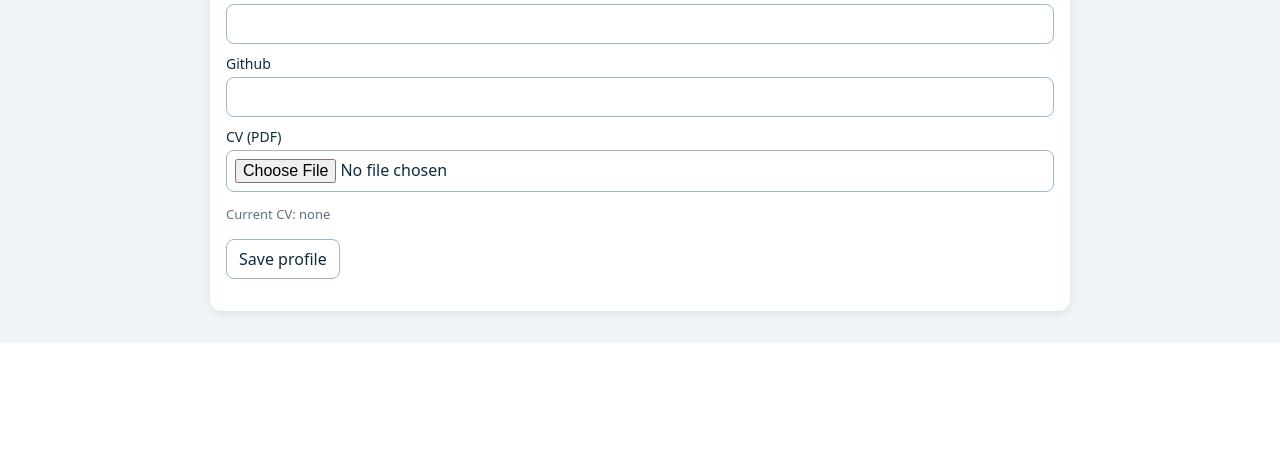
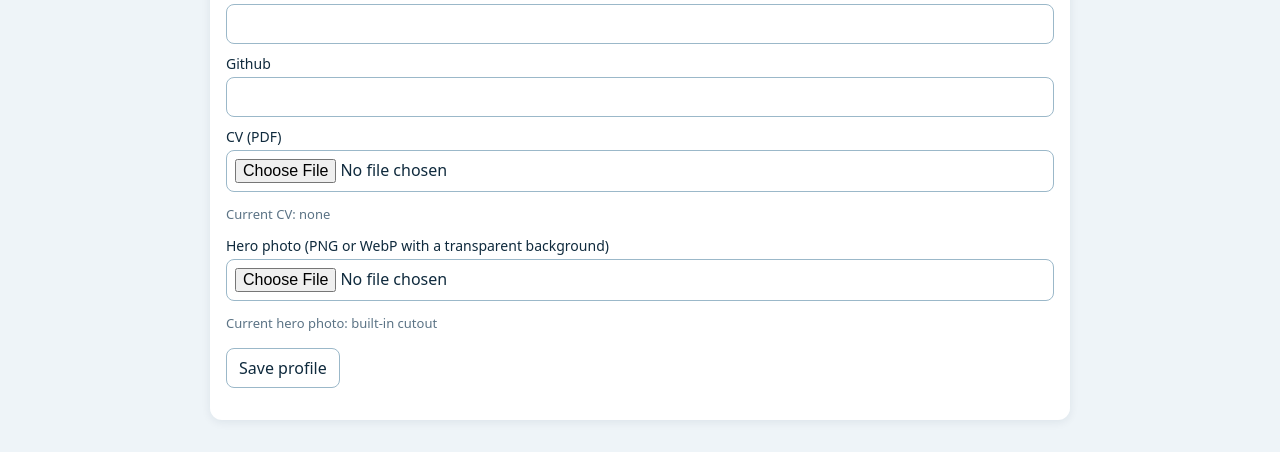
Before and after one commit to Sureiamdiamond/portfolio, a PHP site: page /admin/index.php in a window 1280 px wide. Shown: the part 859-1311 px from the top of the page. Before the commit the page ends 1202 px from the top, so only its background shows below. Run offline with PHP 8.4, Linux system fonts and the light colour scheme; the visitor is signed in with stand-in values (Sample User, id 1).

Commit message:
Refine the hero portrait mask and add an admin upload for it
The cutout is re-masked with 8-connected background detection, which
removes the checkerboard without eating the arm. Admin's profile tab
accepts a transparent PNG or WebP for the hero photo; when none is
uploaded, the built-in cutout is shown.

Co-Authored-By: Claude Haiku 5.5 <noreply@anthropic.com>
Claude-Session: https://claude.ai/code/session_01FSKdZ7oERHWvy9Fd41LVKs

```diff
--- a/admin/index.php
+++ b/admin/index.php
@@ -62,6 +62,11 @@ if ($_SERVER['REQUEST_METHOD'] === 'POST') {
                     $old = $pdo->query("SELECT v FROM profile WHERE k = 'cv'")->fetchColumn();
                     remove_upload($old ?: null);
                     $pdo->prepare("INSERT OR REPLACE INTO profile (k, v) VALUES ('cv', ?)")->execute([$cv]);
+                }
+                if ($photo = save_file_upload('file_photo', ['png', 'webp'])) {
+                    $old = $pdo->query("SELECT v FROM profile WHERE k = 'hero_photo'")->fetchColumn();
+                    remove_upload($old ?: null);
+                    $pdo->prepare("INSERT OR REPLACE INTO profile (k, v) VALUES ('hero_photo', ?)")->execute([$photo['path']]);
                 }
                 $notice = 'Profile saved.';
             }
@@ -325,6 +330,9 @@ if ($loggedIn) {
       <label for="cv">CV (PDF)</label>
       <input id="cv" type="file" name="file_cv" accept="application/pdf,.pdf">
       <p class="muted">Current CV: <?= !empty($profile['cv']) ? '<a href="../' . e($profile['cv']) . '" target="_blank">open</a>' : 'none' ?></p>
+      <label for="photo">Hero photo (PNG or WebP with a transparent background)</label>
+      <input id="photo" type="file" name="file_photo" accept="image/png,image/webp,.png,.webp">
+      <p class="muted">Current hero photo: <?= !empty($profile['hero_photo']) ? '<a href="../' . e($profile['hero_photo']) . '" target="_blank">open</a>' : 'built-in cutout' ?></p>
       <p><button type="submit">Save profile</button></p>
     </form>
   <?php elseif ($tab === 'files'): ?>
--- a/index.php
+++ b/index.php
@@ -23,6 +23,8 @@ $education = array_values(array_filter($timeline, fn($t) => $t['kind'] === 'educ
 $experience = array_values(array_filter($timeline, fn($t) => $t['kind'] === 'experience'));
 
 $name = loc($profile, 'name', $lang) ?: t('default_name', $lang);
+// Hero photo uploaded in /admin (a transparent PNG or WebP); empty means the built-in cutout
+$heroPhoto = (string) ($profile['hero_photo'] ?? '');
 $headline = loc($profile, 'headline', $lang) ?: t('default_headline', $lang);
 $about = loc($profile, 'about', $lang);
 $switchLang = $lang === 'fa' ? 'en' : 'fa';
@@ -97,7 +99,7 @@ $assetVersion = substr(md5((string) file_get_contents(__DIR__ . '/assets/style.c
       <span class="ring"></span>
       <div class="portrait">
         <span class="portrait-name"><?= e($name) ?></span>
-        <img class="portrait-img" src="assets/img/portrait.png?v=<?= $assetVersion ?>" alt="<?= e($name) ?>" width="380" height="541" decoding="async">
+        <img class="portrait-img" src="<?= e($heroPhoto !== '' ? $heroPhoto : 'assets/img/portrait.png?v=' . $assetVersion) ?>" alt="<?= e($name) ?>" width="380" height="541" decoding="async">
       </div>
       <span class="chip chip-a"><?= count($projects) ?> <?= e(t('stat_projects', $lang)) ?></span>
       <span class="chip chip-b"><?= count($papers) ?> <?= e(t('stat_papers', $lang)) ?></span>
```
Also changed, not shown: assets/img/portrait.png.
